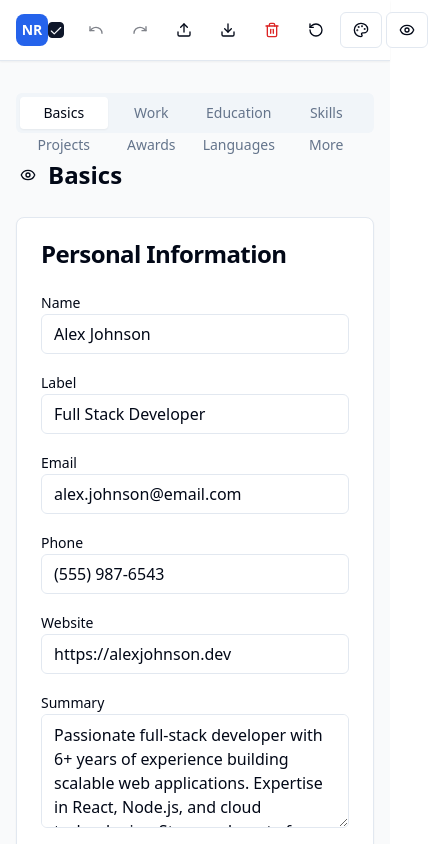
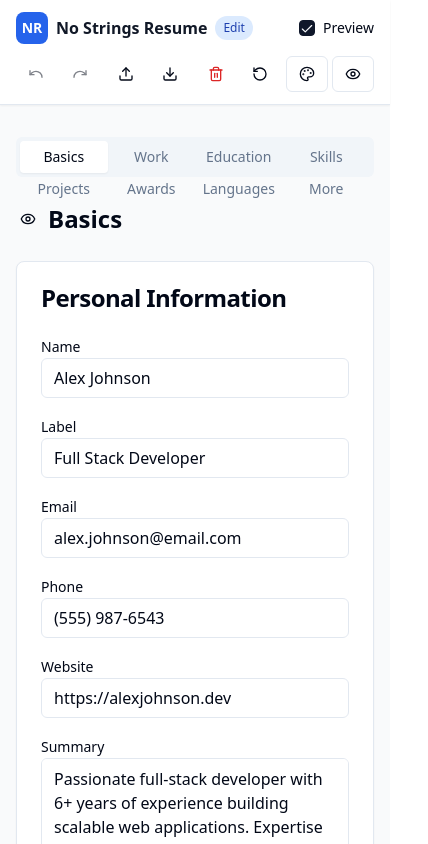
Before and after one commit to NoStringsDevelopment/no-strings-resume, a React (Vite) app: page /edit in a window 390 px wide. Shown: the top 844 px of the page, 428 px wide, since content can reach past the window. Built offline with nearby package versions, Linux system fonts and the light colour scheme.

Commit message:
Refactor header for responsiveness
Refactor the header in `src/pages/ResumeEditor.tsx` and `src/pages/ThemeEditor.tsx` to use a two-row layout on smaller screens, improving usability.

```diff
--- a/src/pages/ResumeEditor.tsx
+++ b/src/pages/ResumeEditor.tsx
@@ -1,3 +1,4 @@
+
 import { useState, useRef } from "react";
 import { Button } from "@/components/ui/button";
 import { Checkbox } from "@/components/ui/checkbox";
@@ -140,7 +141,8 @@ const ResumeEditor = () => {
       {/* Header */}
       <header className="bg-white border-b shadow-sm sticky top-0 z-10" data-testid="editor-header">
         <div className="container mx-auto px-4 py-3">
-          <div className="flex items-center justify-between">
+          {/* Desktop Layout - Single Row */}
+          <div className="hidden md:flex items-center justify-between">
             <div className="flex items-center space-x-4">
               <div className="flex items-center space-x-2">
                 <button
@@ -176,7 +178,7 @@ const ResumeEditor = () => {
 
               <div className="w-px h-6 bg-gray-300 mr-1 hidden sm:block" />
 
-              {/* Undo, Redo, Import, Export, Clear, Reset Buttons */}
+              {/* History Actions */}
               <Button
                 variant="ghost"
                 size="sm"
@@ -205,6 +207,7 @@ const ResumeEditor = () => {
 
               <div className="w-px h-6 bg-gray-300 mx-1 hidden sm:block" />
 
+              {/* File Actions */}
               <Button
                 variant="ghost"
                 size="sm"
@@ -231,6 +234,7 @@ const ResumeEditor = () => {
 
               <div className="w-px h-6 bg-gray-300 mx-1 hidden sm:block" />
 
+              {/* Data Actions */}
               <Button
                 variant="ghost"
                 size="sm"
@@ -257,6 +261,7 @@ const ResumeEditor = () => {
 
               <div className="w-px h-6 bg-gray-300 mx-1 hidden sm:block" />
 
+              {/* Navigation Actions */}
               <Button
                 variant="outline"
                 size="sm"
@@ -278,6 +283,139 @@ const ResumeEditor = () => {
                 <Eye className="w-4 h-4" />
                 <span className="hidden lg:block">View</span>
               </Button>
+            </div>
+          </div>
+
+          {/* Mobile/Tablet Layout - Two Rows */}
+          <div className="md:hidden space-y-3">
+            {/* First Row - Branding and Preview Toggle */}
+            <div className="flex items-center justify-between">
+              <div className="flex items-center space-x-2">
+                <button
+                  onClick={() => navigate('/')}
+                  className="w-8 h-8 bg-blue-600 rounded-lg flex items-center justify-center hover:bg-blue-700 transition-colors"
+                  data-testid="home-button"
+                >
+                  <span className="text-white font-bold text-sm">NR</span>
+                </button>
+                <span className="font-semibold text-gray-900">No Strings Resume</span>
+                <div className="px-2 py-1 bg-blue-100 text-blue-800 text-xs rounded-full font-medium">
+                  Edit
+                </div>
+              </div>
+
+              <div className="flex items-center space-x-2">
+                <Checkbox
+                  id="preview-toggle-mobile"
+                  checked={isPreviewVisible}
+                  onCheckedChange={togglePreview}
+                  data-testid="preview-toggle"
+                />
+                <label
+                  htmlFor="preview-toggle-mobile"
+                  className="text-sm font-medium cursor-pointer"
+                >
+                  Preview
+                </label>
+              </div>
+            </div>
+
+            {/* Second Row - Action Buttons */}
+            <div className="flex items-center justify-between space-x-1">
+              {/* History Actions */}
+              <div className="flex items-center space-x-1">
+                <Button
+                  variant="ghost"
+                  size="sm"
+                  onClick={handleUndo}
+                  disabled={!canUndo}
+                  title="Undo"
+                  data-testid="undo-button"
+                >
+                  <Undo className="w-4 h-4" />
+                </Button>
+
+                <Button
+                  variant="ghost"
+                  size="sm"
+                  onClick={handleRedo}
+                  disabled={!canRedo}
+                  title="Redo"
+                  data-testid="redo-button"
+                >
+                  <Redo className="w-4 h-4" />
+                </Button>
+              </div>
+
+              {/* File Actions */}
+              <div className="flex items-center space-x-1">
+                <Button
+                  variant="ghost"
+                  size="sm"
+                  onClick={handleImport}
+                  title="Import"
+                  data-testid="import-button"
+                >
+                  <Upload className="w-4 h-4" />
+                </Button>
+
+                <Button
+                  variant="ghost"
+                  size="sm"
+                  onClick={handleExportJson}
+                  title="Backup"
+                  data-testid="backup-button"
+                >
+                  <Download className="w-4 h-4" />
+                </Button>
+              </div>
+
+              {/* Data Actions */}
+              <div className="flex items-center space-x-1">
+                <Button
+                  variant="ghost"
+                  size="sm"
+                  onClick={handleClearAll}
+                  className="text-red-600 hover:text-red-700"
+                  title="Clear All"
+                  data-testid="clear-button"
+                >
+                  <Trash2 className="w-4 h-4" />
+                </Button>
+
+                <Button
+                  variant="ghost"
+                  size="sm"
+                  onClick={handleResetToDefault}
+                  title="Reset to Default"
+                  data-testid="reset-button"
+                >
+                  <RotateCcw className="w-4 h-4" />
+                </Button>
+              </div>
+
+              {/* Navigation Actions */}
+              <div className="flex items-center space-x-1">
+                <Button
+                  variant="outline"
+                  size="sm"
+                  onClick={() => navigate('/theme')}
+                  title="Theme"
+                  data-testid="theme-button"
+                >
+                  <Palette className="w-4 h-4" />
+                </Button>
+
+                <Button
+                  variant="outline"
+                  size="sm"
+                  onClick={() => navigate('/view')}
+                  title="View"
+                  data-testid="view-button"
+                >
+                  <Eye className="w-4 h-4" />
+                </Button>
+              </div>
             </div>
           </div>
         </div>
--- a/src/pages/ThemeEditor.tsx
+++ b/src/pages/ThemeEditor.tsx
@@ -20,7 +20,8 @@ const ThemeEditor = () => {
       {/* Header */}
       <header className="bg-white border-b shadow-sm sticky top-0 z-10">
         <div className="container mx-auto px-4 py-3">
-          <div className="flex items-center justify-between">
+          {/* Desktop Layout - Single Row */}
+          <div className="hidden md:flex items-center justify-between">
             <div className="flex items-center space-x-4">
               <div className="flex items-center space-x-2">
                 <button
@@ -65,6 +66,53 @@ const ThemeEditor = () => {
               </Button>
             </div>
           </div>
+
+          {/* Mobile/Tablet Layout - Two Rows */}
+          <div className="md:hidden space-y-3">
+            {/* First Row - Branding and Preview Toggle */}
+            <div className="flex items-center justify-between">
+              <div className="flex items-center space-x-2">
+                <button
+                  onClick={() => navigate('/')}
+                  className="w-8 h-8 bg-blue-600 rounded-lg flex items-center justify-center hover:bg-blue-700 transition-colors"
+                  data-testid="home-button"
+                >
+                  <span className="text-white font-bold text-sm">NR</span>
+                </button>
+                <span className="font-semibold text-gray-900">No Strings Resume</span>
+                <div className="px-2 py-1 bg-purple-100 text-purple-800 text-xs rounded-full font-medium">
+                  Theme
+                </div>
+              </div>
+
+              <div className="flex items-center space-x-2">
+                <Checkbox
+                  id="theme-preview-toggle-mobile"
+                  checked={isPreviewVisible}
+                  onCheckedChange={togglePreview}
+                  data-testid="preview-toggle"
+                />
+                <label
+                  htmlFor="theme-preview-toggle-mobile"
+                  className="text-sm font-medium cursor-pointer"
+                >
+                  Preview
+                </label>
+              </div>
+            </div>
+
+            {/* Second Row - Navigation Buttons */}
+            <div className="flex items-center justify-center space-x-2">
+              <Button variant="outline" onClick={() => navigate('/edit')} className="flex items-center space-x-2" data-testid="edit-button">
+                <Edit className="w-4 h-4" />
+                <span>Edit</span>
+              </Button>
+              <Button variant="outline" onClick={() => navigate('/view')} className="flex items-center space-x-2" data-testid="view-button">
+                <Eye className="w-4 h-4" />
+                <span>View</span>
+              </Button>
+            </div>
+          </div>
         </div>
       </header>
 
```
